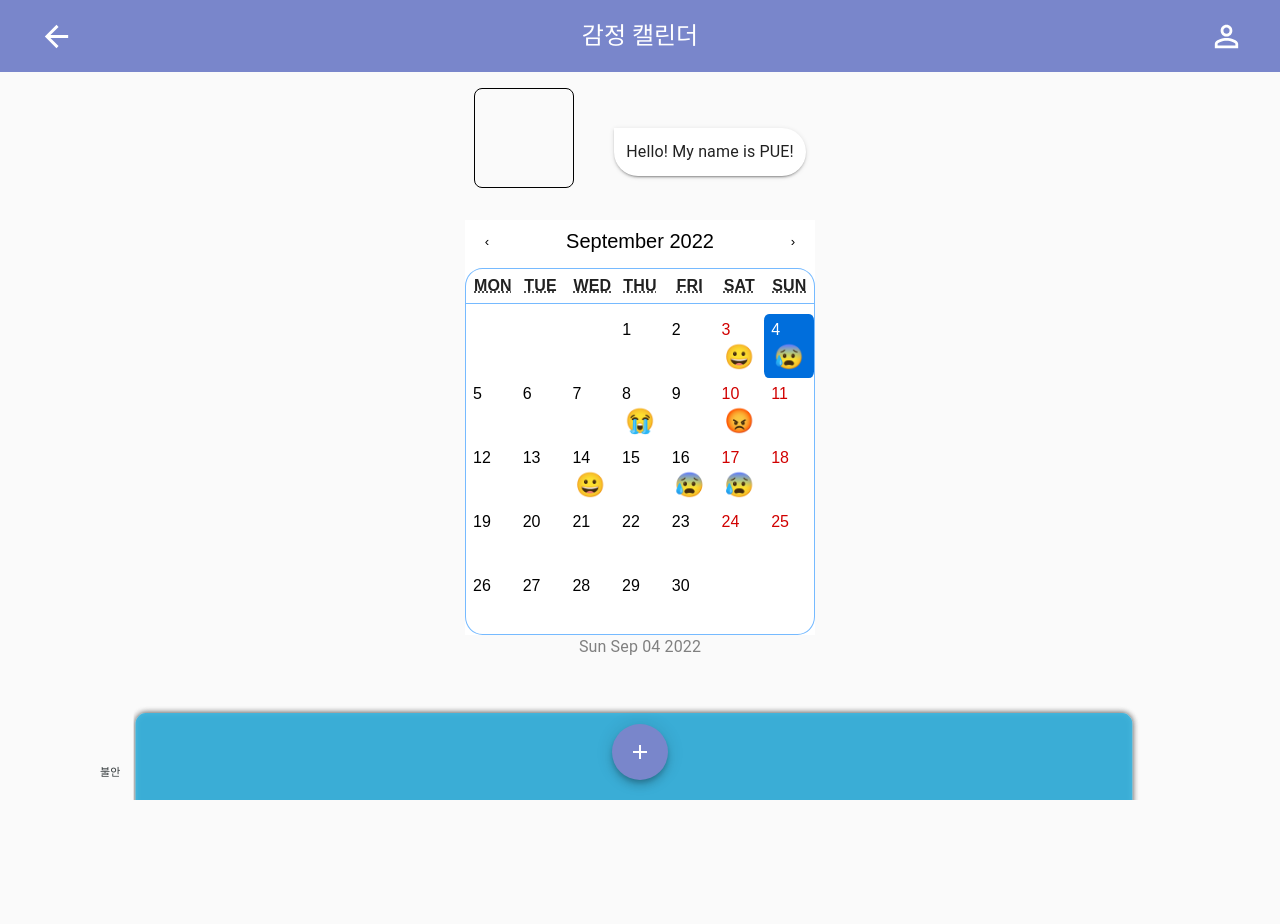
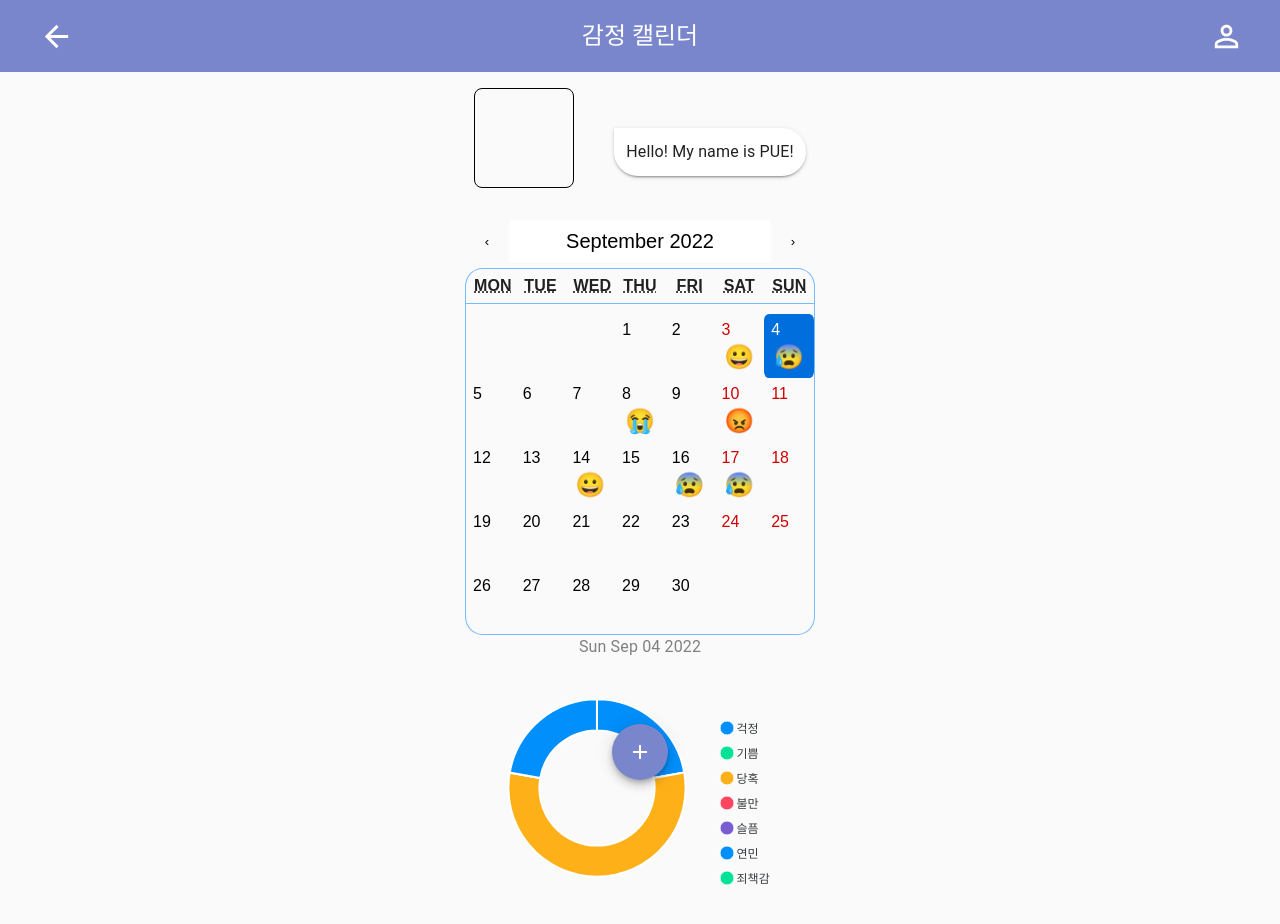
Before and after one commit to PUE-AI-ChatBot/PUE-FE, a Next.js app: page /calendar in a window 1280 px wide. Shown: the top 924 px of the page. Before the commit the page ends 800 px from the top, so only its background shows below. Built offline with nearby package versions, Linux system fonts and the light colour scheme.

Commit message:
feat : 차트 BE 연결 준비

```diff
--- a/package.json
+++ b/package.json
@@ -24,7 +24,8 @@
     "react-dom": "18.2.0",
     "socket.io-client": "^4.5.1",
     "styled-components": "^5.3.5",
-    "styled-reset": "^4.4.2"
+    "styled-reset": "^4.4.2",
+    "swr": "^1.3.0"
   },
   "devDependencies": {
     "@types/node": "18.7.8",
--- /dev/null
+++ b/src/application/chart/Options.ts
@@ -0,0 +1,91 @@
+import { ApexOptions } from 'apexcharts';
+
+export const barOptions: ApexOptions = {
+  chart: {
+    type: 'bar',
+    toolbar: {
+      show: false,
+    },
+    width: '50vw',
+    dropShadow: {
+      enabled: true,
+      top: 0,
+      left: 0,
+      blur: 3,
+      opacity: 0.5,
+    },
+  },
+  plotOptions: {
+    bar: {
+      horizontal: true,
+      borderRadius: 10,
+      distributed: true,
+    },
+  },
+  grid: {
+    show: false,
+  },
+  xaxis: {
+    labels: { show: false },
+    axisBorder: { show: false },
+    categories: [
+      '걱정',
+      '기쁨',
+      '당혹',
+      '불만',
+      '슬픔',
+      '연민',
+      '죄책감',
+      '중립',
+      '질투',
+    ],
+  },
+  colors: ['#33b2df', '#d4526e', '#f48024', '#546E7A'],
+
+  dataLabels: {
+    enabled: false,
+  },
+  tooltip: {
+    enabled: false,
+  },
+  legend: {
+    show: false,
+  },
+};
+export const donutOptions: ApexOptions = {
+  chart: {
+    type: 'donut',
+  },
+  labels: [
+    '걱정',
+    '기쁨',
+    '당혹',
+    '불만',
+    '슬픔',
+    '연민',
+    '죄책감',
+    '중립',
+    '질투',
+  ],
+  dataLabels: {
+    enabled: false,
+  },
+  plotOptions: {
+    pie: {
+      expandOnClick: false,
+    },
+  },
+  responsive: [
+    {
+      options: {
+        chart: {
+          width: '300',
+          height: '200',
+        },
+        legend: {
+          position: 'right',
+        },
+      },
+    },
+  ],
+};
--- /dev/null
+++ b/src/application/chart/Series.ts
@@ -0,0 +1,27 @@
+export interface StatisticsResult {
+  message?: string;
+  total?: number;
+  option: 'bar' | 'donut';
+  statistics: {
+    불만: number;
+    중립: number;
+    당혹: number;
+    기쁨: number;
+    걱정: number;
+    질투: number;
+    슬픔: number;
+    죄책감: number;
+    연민: number;
+  };
+}
+
+export const seriesData = ({ option, statistics }: StatisticsResult) => {
+  /**
+   *     series: [
+      { data: [(3 / 7) * 100, (2 / 7) * 100, (1 / 7) * 100, (1 / 7) * 100] },
+    ],
+   */
+  if (option === 'donut') {
+    return Object.values(statistics);
+  }
+};
--- a/src/components/charts/Charts.tsx
+++ b/src/components/charts/Charts.tsx
@@ -1,66 +1,30 @@
-import { Box, Typography } from '@mui/material';
-import { ApexOptions } from 'apexcharts';
+import { donutOptions, barOptions } from '@application/chart/Options';
+import { seriesData } from '@application/chart/Series';
+import { MOCK_STATISTICS } from '@helper/mock';
+import { Box } from '@mui/material';
 import dynamic from 'next/dynamic';
-import { useEffect, useState } from 'react';
-import { DayEmotion, getDayEmotion } from '../../application/diary/DayResults';
 const ApexChart = dynamic(() => import('react-apexcharts'), { ssr: false });
+
 /**
  *
  *
  *  */
 
 export const Charts = () => {
-  const [emotions, setEmotions] = useState<DayEmotion[]>([]);
-  useEffect(() => {
-    setEmotions(getDayEmotion());
-  }, []);
-  const [setting, setSetting] = useState({
-    series: [
-      {
-        data: [(3 / 7) * 100, (2 / 7) * 100, (1 / 7) * 100, (1 / 7) * 100],
-      },
-    ],
-  });
-  const options: ApexOptions = {
-    chart: {
-      type: 'bar',
-      toolbar: {
-        show: false,
-      },
-      dropShadow: {
-        enabled: true,
-        top: 0,
-        left: 0,
-        blur: 3,
-        opacity: 0.5,
-      },
-    },
-    plotOptions: {
-      bar: {
-        horizontal: true,
-        borderRadius: 10,
-        distributed: true,
-      },
-    },
-    grid: {
-      show: false,
-    },
-    xaxis: {
-      labels: { show: false },
-      axisBorder: { show: false },
-      categories: ['불안', '기쁨', '분노', '슬픔'],
-    },
-    colors: ['#33b2df', '#d4526e', '#f48024', '#546E7A'],
-
-    dataLabels: {
-      enabled: false,
-    },
-    tooltip: {
-      enabled: false,
-    },
-    legend: {
-      show: false,
-    },
-  };
-  return <ApexChart options={options} series={setting.series} type="bar" />;
+  console.log(seriesData(MOCK_STATISTICS));
+  return (
+    <Box
+      display={'flex'}
+      justifyContent={'flex-start'}
+      flexDirection={'column'}
+      mt={4}
+    >
+      <ApexChart
+        options={donutOptions}
+        series={seriesData(MOCK_STATISTICS)}
+        type="donut"
+      />
+      <Box sx={{ height: '10vh' }} />
+    </Box>
+  );
 };
--- a/src/components/navigation/index.tsx
+++ b/src/components/navigation/index.tsx
@@ -1,22 +1,18 @@
 import React, { useContext } from 'react';
 import QuickButton from './QuickButton';
 import Gnb from './GNB';
-import NavigationProvider, {
-  NavigationContext,
-  SCREEN_NAME,
-} from './NavigationProvider';
+import NavigationProvider from './NavigationProvider';
 import { Box, Container } from '@mui/material';
 import { useRouter } from 'next/router';
 
 type INavigation = React.PropsWithChildren;
 const Navigation = ({ children }: INavigation) => {
-  const [screenName, setScreenName] = useContext(NavigationContext);
   const router = useRouter();
 
   return (
     <NavigationProvider>
       {router.pathname !== '/enter' ? <Gnb /> : null}
-      <Box bgcolor={'background.default'} overflow={'hidden'}>
+      <Box bgcolor={'background.default'}>
         <Container
           sx={{
             height: 'calc(100vh - 4.5rem)',
--- a/src/helper/mock.ts
+++ b/src/helper/mock.ts
@@ -1,3 +1,4 @@
+import { StatisticsResult } from '@application/chart/Series';
 import { Message } from '@application/chat/Adaptor';
 import moment from 'moment';
 
@@ -17,3 +18,18 @@ export const MOCK_SEND_MESSAGE: Message = {
     photo: 'mock photo url',
   },
 };
+
+export const MOCK_STATISTICS: StatisticsResult = {
+  option: 'donut',
+  statistics: {
+    불만: 2,
+    중립: 0,
+    당혹: 5,
+    기쁨: 0,
+    걱정: 0,
+    질투: 2,
+    슬픔: 0,
+    죄책감: 0,
+    연민: 0,
+  },
+};
--- a/src/helper/styles/calendar.css
+++ b/src/helper/styles/calendar.css
@@ -1,7 +1,7 @@
 .react-calendar {
   width: 350px;
   max-width: 100%;
-  background: white;
+  background: #fafafa;
   font-family: Arial, Helvetica, sans-serif;
   line-height: 1.125em;
 }
@@ -48,7 +48,7 @@
 }
 .react-calendar__navigation button {
   min-width: 44px;
-  background: none;
+  background: #fafafa;
 }
 /* navigation label title */
 .react-calendar__navigation__label__labelText {
--- a/src/infra/client/HttpClient.ts
+++ b/src/infra/client/HttpClient.ts
@@ -4,7 +4,7 @@
  *   예외 처리
  */
 export class HttpClient {
-  private base = 'MOCK_BASE';
+  private base = process.env.NEXT_PUBLIC_BASE_URL;
 
   async get<ResponseType>(url: string): Promise<ResponseType> {
     const response = await fetch(`${this.base}/${url}`);
--- a/src/pages/calendar/index.tsx
+++ b/src/pages/calendar/index.tsx
@@ -6,7 +6,15 @@ import { Charts } from '../../components/charts/Charts';
 
 const CalendarPage: NextPage = () => {
   return (
-    <Container sx={{ mt: 2, height: 900 }}>
+    <Container
+      sx={{
+        display: 'flex',
+        flexDirection: 'column',
+        alignItems: 'center',
+        mt: 2,
+        height: '100vh',
+      }}
+    >
       <CharacterContainer />
       <Diary />
       <Charts />
```
Also changed, not shown: src/application/diary/DayResults.ts (+0 -7 lines), src/components/charts/RadioButton.tsx (added, +30 -0 lines), src/infra/chart/chartApi.ts (added, +34 -0 lines).
